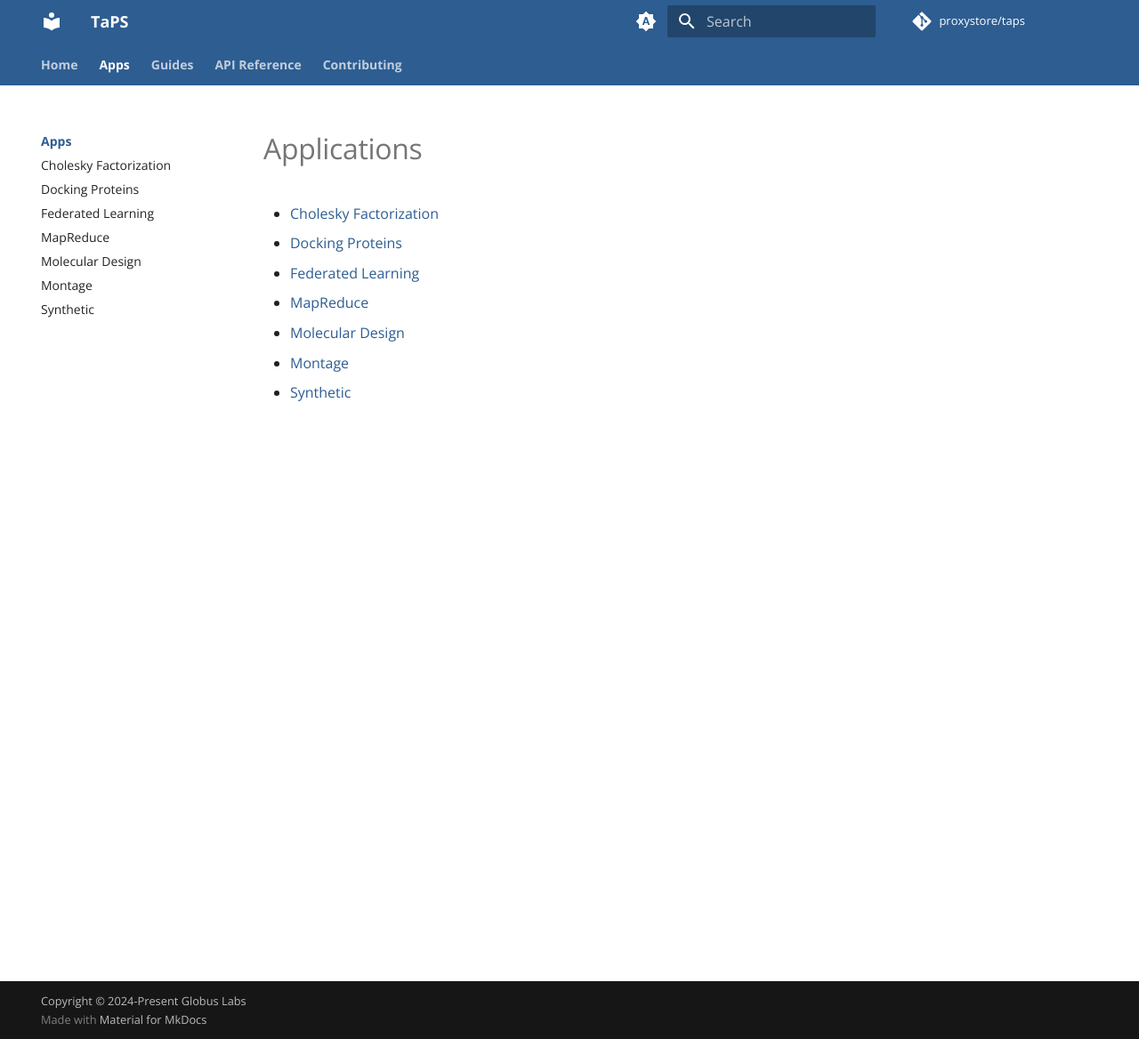
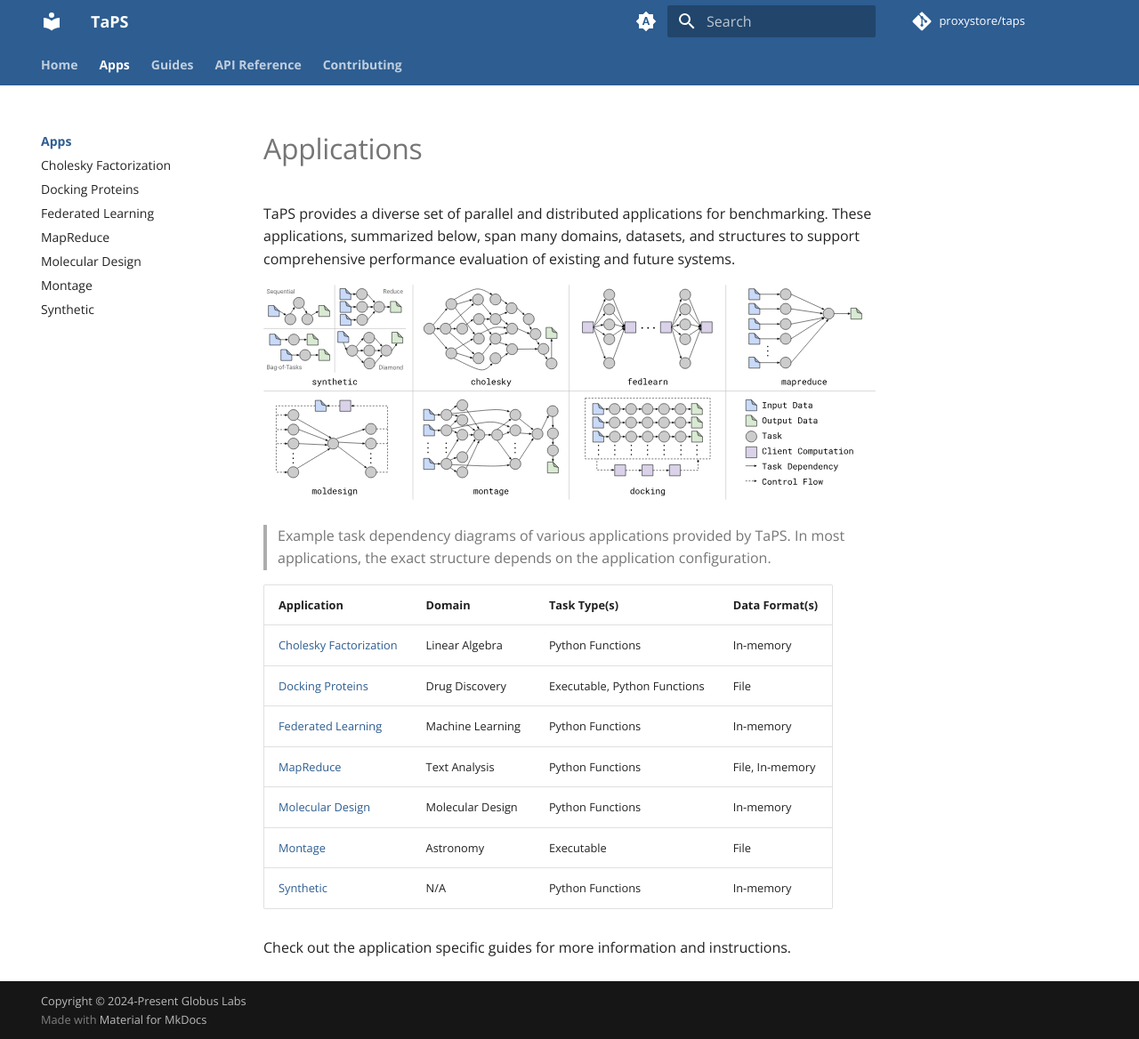
Before and after one commit to proxystore/taps, an MkDocs documentation site: the page built from docs/apps/index.md, in a window 1280 px wide and 1168 px high. Shown: the whole window at 89% size. Built offline with MkDocs 1.6.1 and Material for MkDocs 9.7.7, drawn with Linux system fonts in a browser that asks for light colours; comment, search, counter and statistics services are not loaded; the version menu is left out.

Commit message:
Add table and figure for apps

```diff
--- a/docs/apps/index.md
+++ b/docs/apps/index.md
@@ -1,9 +1,20 @@
 # Applications
 
-- [Cholesky Factorization](cholesky.md)
-- [Docking Proteins](docking.md)
-- [Federated Learning](fedlearn.md)
-- [MapReduce](mapreduce.md)
-- [Molecular Design](moldesign.md)
-- [Montage](montage.md)
-- [Synthetic](synthetic.md)
+TaPS provides a diverse set of parallel and distributed applications for benchmarking.
+These applications, summarized below, span many domains, datasets, and structures to support comprehensive performance evaluation of existing and future systems.
+
+![Application Structures](../static/app-structures.svg)
+> Example task dependency diagrams of various applications provided by TaPS.
+> In most applications, the exact structure depends on the application configuration.
+
+| Application                           | Domain           | Task Type(s)     | Data Format(s)   |
+| ------------------------------------- | ---------------- | ---------------- | ---------------- |
+| [Cholesky Factorization](cholesky.md) | Linear Algebra   | Python Functions | In-memory        |
+| [Docking Proteins](docking.md)        | Drug Discovery   | Executable, Python Functions | File |
+| [Federated Learning](fedlearn.md)     | Machine Learning | Python Functions | In-memory        |
+| [MapReduce](mapreduce.md)             | Text Analysis    | Python Functions | File, In-memory  |
+| [Molecular Design](moldesign.md)      | Molecular Design | Python Functions | In-memory        |
+| [Montage](montage.md)                 | Astronomy        | Executable       | File             |
+| [Synthetic](synthetic.md)             | N/A              | Python Functions | In-memory        |
+
+Check out the application specific guides for more information and instructions.
```
Also changed, not shown: docs/static/app-structures.svg (added).
